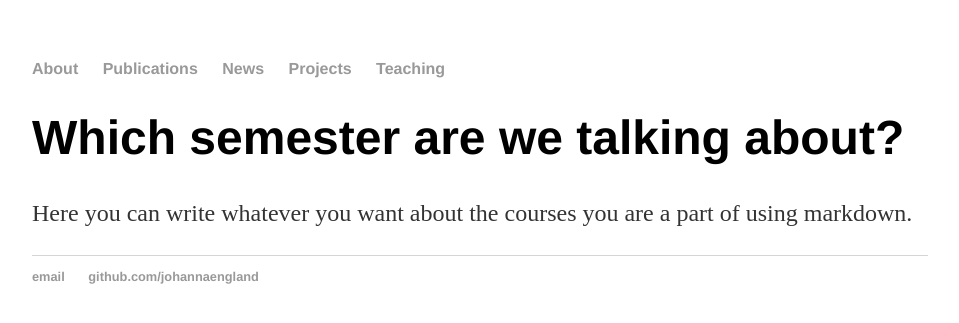
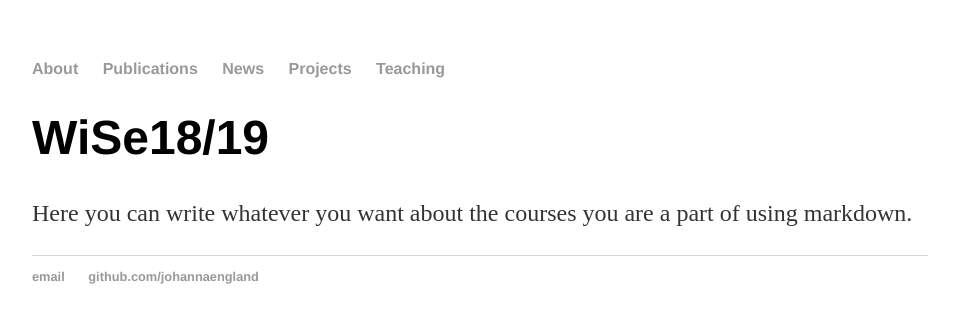
Before and after one commit to johannaengland/johannaengland.github.io, a Jekyll site: the page built from _teaching/WiSe2018_2019.md, in a window 1280 px wide. Shown: the top 323 px of the page, without its empty margins (160-1119 px from the left). Built offline with Jekyll 4.4.1, drawn with Linux system fonts in a browser that asks for light colours.

Commit message:
Update WiSe2018_2019.md

```diff
--- a/_teaching/WiSe2018_2019.md
+++ b/_teaching/WiSe2018_2019.md
@@ -1,6 +1,6 @@
 ---
 layout: teaching
-title: "Which semester are we talking about?"
+title: WiSe18/19
 courses: "A short list of courses, which are relevant this semester"
 
 ---
```
